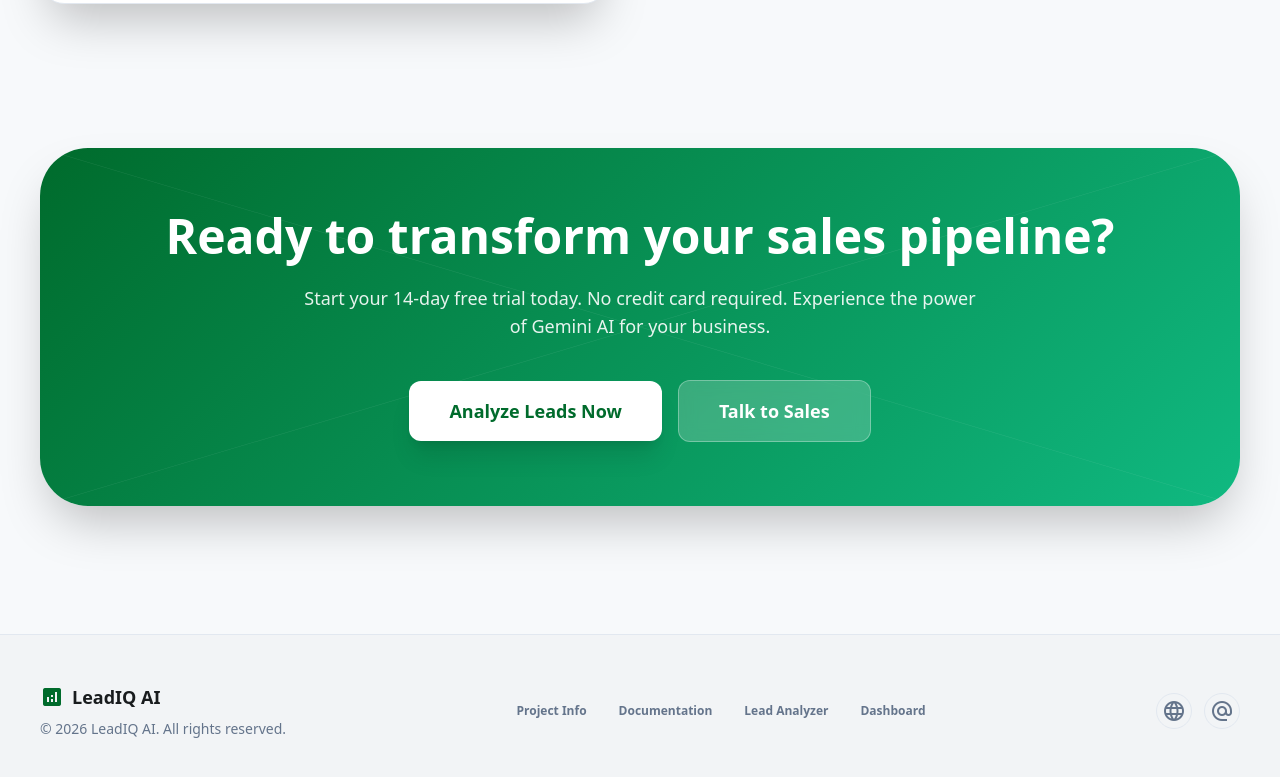
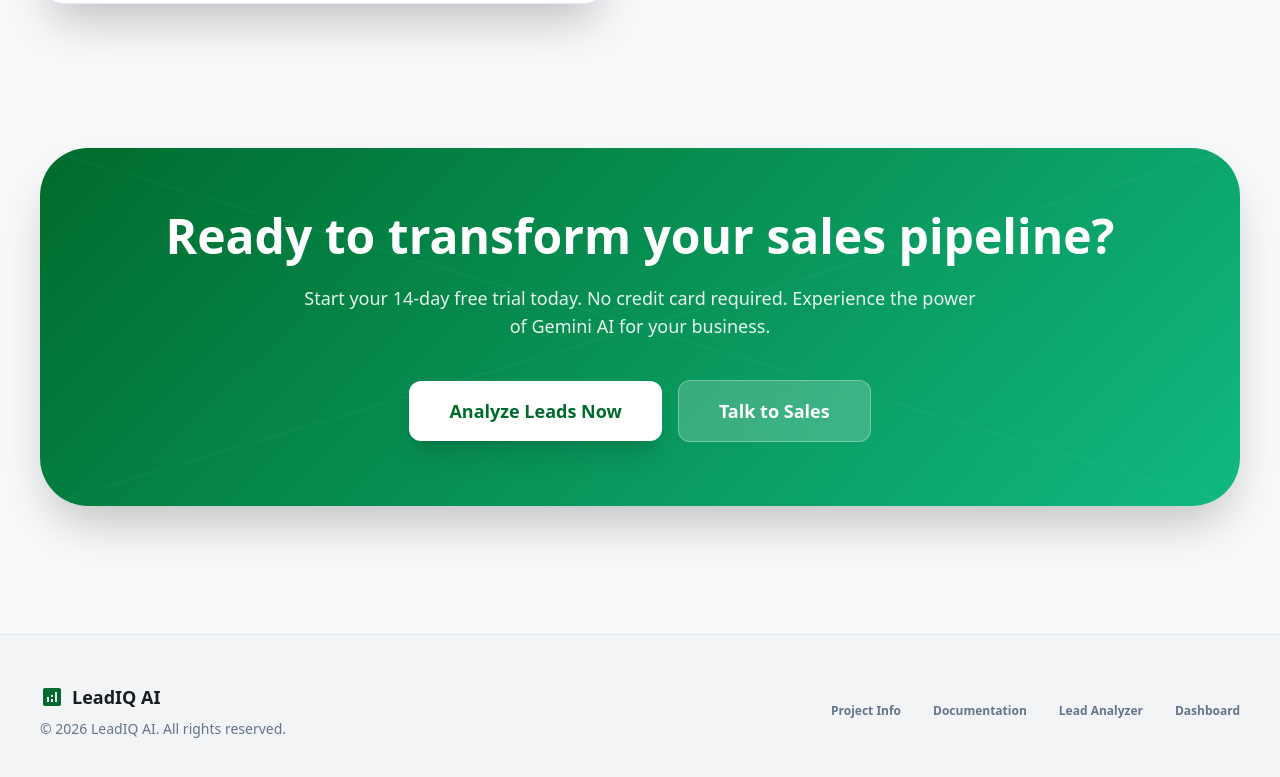
Before and after one commit to bikram73/LeadIQ_AI, a React (Vite) app: page / in a window 1280 px wide. Shown: the part 3087-3864 px from the top of the page. Built offline with nearby package versions, Linux system fonts and the light colour scheme.

Commit message:
first commit

```diff
--- a/src/components/Footer.tsx
+++ b/src/components/Footer.tsx
@@ -53,25 +53,6 @@ export const Footer: React.FC<FooterProps> = ({ onNavigate }) => {
             Dashboard
           </button>
         </nav>
-
-        <div className="flex gap-3">
-          <a
-            href="#language"
-            onClick={(e) => e.preventDefault()}
-            className="w-9 h-9 rounded-full border border-[#E2E8F0] flex items-center justify-center text-[#64748B] hover:bg-white hover:text-[#006b2c] transition-all"
-          >
-            <span className="material-symbols-outlined text-lg">language</span>
-          </a>
-          <a
-            href="#email"
-            onClick={(e) => e.preventDefault()}
-            className="w-9 h-9 rounded-full border border-[#E2E8F0] flex items-center justify-center text-[#64748B] hover:bg-white hover:text-[#006b2c] transition-all"
-          >
-            <span className="material-symbols-outlined text-lg">
-              alternate_email
-            </span>
-          </a>
-        </div>
       </div>
     </footer>
   );
```
